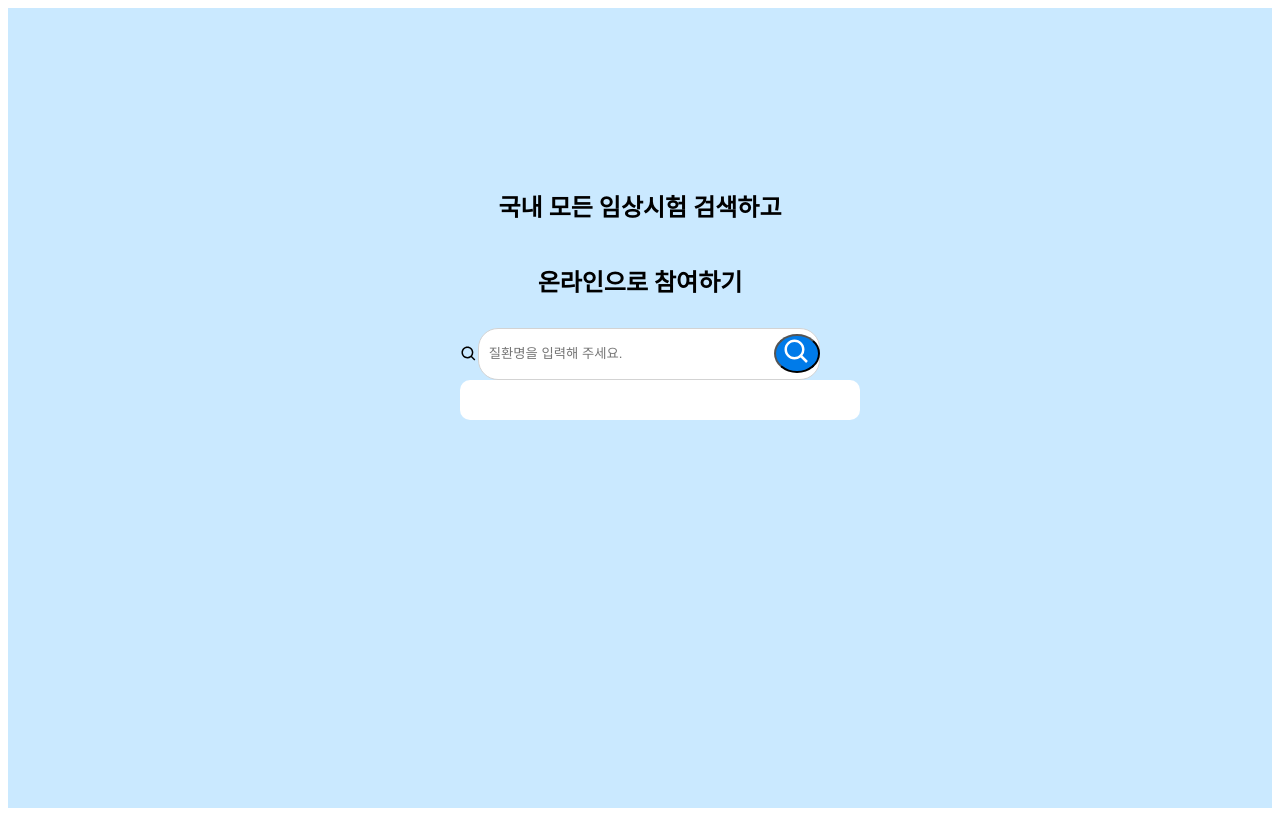
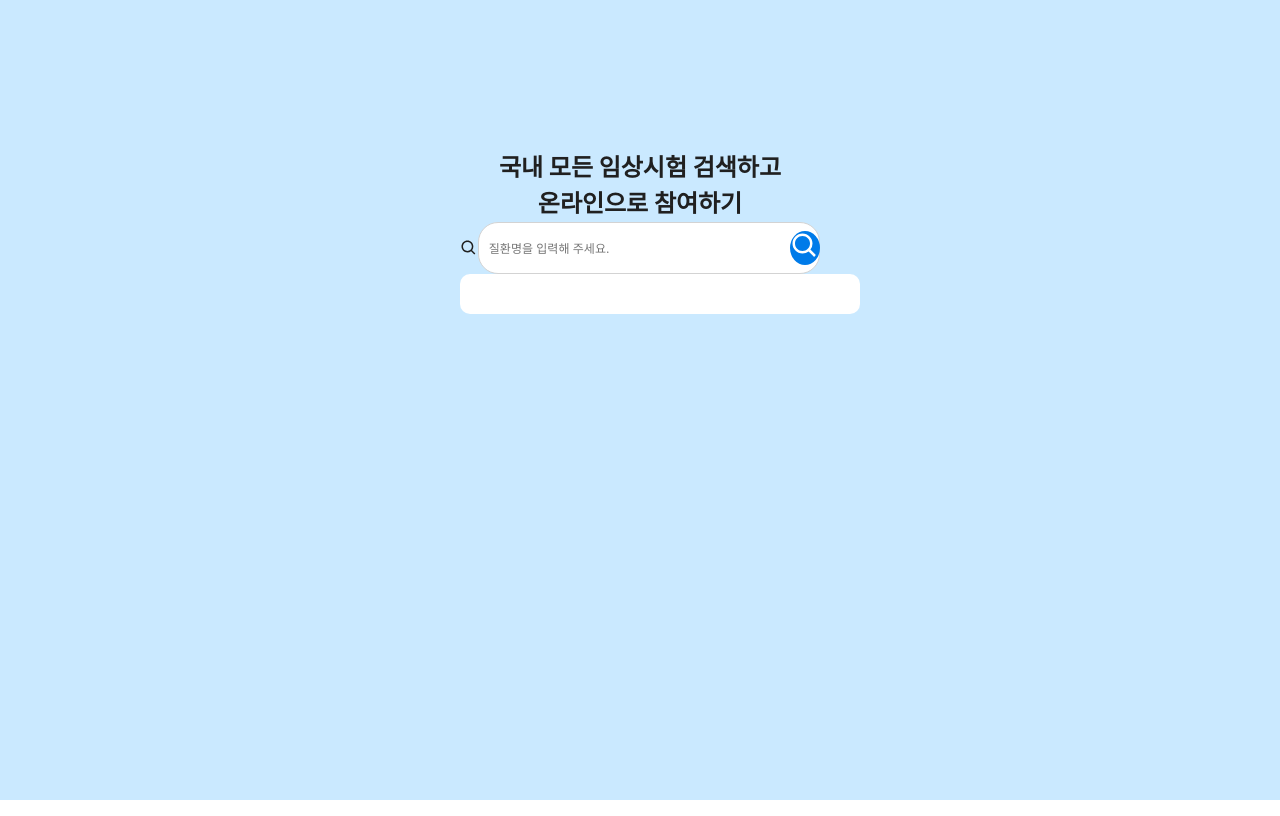
Before and after one commit to pre-onboarding-10th-6/pre-onboarding-10th-2-6, a React (Create React App) app: page / in a window 1280 px wide. Built offline with nearby package versions, Linux system fonts and the light colour scheme.

Commit message:
feat: global reset css적용

```diff
--- a/src/index.tsx
+++ b/src/index.tsx
@@ -2,10 +2,12 @@ import React from 'react'
 import ReactDOM from 'react-dom/client'
 
 import App from './App'
+import GlobalStyle from './style/globalStyle'
 
 const root = ReactDOM.createRoot(document.getElementById('root') as HTMLElement)
 root.render(
   <React.StrictMode>
+    <GlobalStyle />
     <App />
   </React.StrictMode>
 )
--- /dev/null
+++ b/src/style/globalStyle.ts
@@ -0,0 +1,21 @@
+import { createGlobalStyle } from 'styled-components'
+
+const GlobalStyle = createGlobalStyle`
+body, button, dd, dl, dt, fieldset, form, h1, h2, h3, h4, h5, h6, input, legend, li, ol, p, select, table, td, textarea, th, ul {margin:0;padding:0}
+body, button, input, select, table, textarea {font-size:12px;line-height:16px;color:#202020;font-family:-apple-system, BlinkMacSystemFont, "Malgun Gothic", "맑은 고딕", helvetica, "Apple SD Gothic Neo", sans-serif}
+h1, h2, h3, h4, h5, h6 {font-size:inherit;line-height:inherit}
+textarea {-webkit-backface-visibility:hidden;backface-visibility:hidden;background-color:transparent;border:0;word-break:keep-all;word-wrap:break-word}
+button, input {-webkit-border-radius:0;border-radius:0;border:0;outline: none}
+button {background-color:transparent}
+fieldset, img {border:0}
+img {vertical-align:top}
+ol, ul {list-style:none}
+address, em {font-style:normal}
+a {color:inherit;text-decoration:none}
+a:hover {text-decoration:underline}
+iframe {overflow:hidden;margin:0;border:0;padding:0;vertical-align:top}
+mark {background-color:transparent}
+i {font-style:normal}
+`
+
+export default GlobalStyle
```
